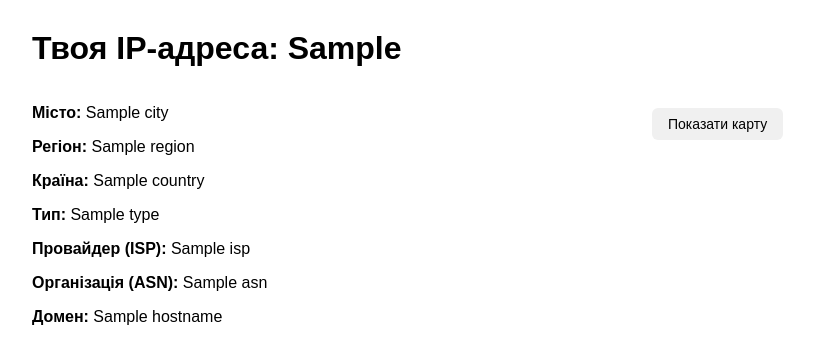
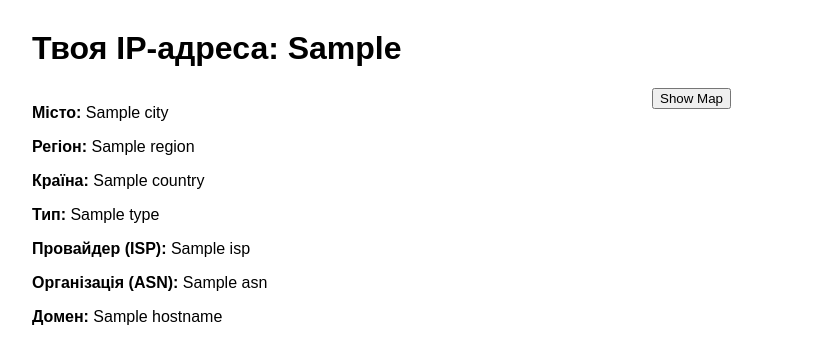
Before and after one commit to Stefanson0888/ip-checker, a FastAPI app: template templates/index.html in a window 1280 px wide. Shown: the top 342 px of the page, without its empty margins (8-822 px from the left). Run offline with FastAPI, Linux system fonts and the light colour scheme; the template is opened without the code that fills it: most values are stand-ins (such as "Sample title", 1, 10 or a date in 2020).

Commit message:
remake map button

```diff
--- a/static/js/main.js
+++ b/static/js/main.js
@@ -1,14 +1,33 @@
-function toggleDetails() {
-    const el = document.getElementById("additional-info");
-    el.style.display = el.style.display === "none" ? "block" : "none";
-}
+document.addEventListener("DOMContentLoaded", function () {
+    const toggleButton = document.getElementById("toggle-map-btn");
+    const mapContainer = document.getElementById("map-container");
 
-function initMap(latitude, longitude) {
-    const map = L.map('map').setView([latitude, longitude], 10);
+    // Прочитай координати з елементів, переданих з бекенду
+    const latitude = parseFloat(document.getElementById("latitude").textContent);
+    const longitude = parseFloat(document.getElementById("longitude").textContent);
+
+    let mapInitialized = false;
+    let map;
+
+    toggleButton.addEventListener("click", function () {
+      if (mapContainer.style.display === "none") {
+        mapContainer.style.display = "block";
+
+        if (!mapInitialized) {
+          map = L.map('map').setView([latitude, longitude], 10);
           L.tileLayer('https://{s}.tile.openstreetmap.org/{z}/{x}/{y}.png', {
             attribution: '© OpenStreetMap contributors'
           }).addTo(map);
           L.marker([latitude, longitude]).addTo(map)
-        .bindPopup("Ти тут!")
+            .bindPopup("You are here!")
             .openPopup();
+
+          mapInitialized = true;
+        } else {
+          map.invalidateSize();
         }
+      } else {
+        mapContainer.style.display = "none";
+      }
+    });
+  });
--- a/templates/index.html
+++ b/templates/index.html
@@ -23,7 +23,13 @@
   <meta name="twitter:image" content="https://ip-checker-vlez.onrender.com/static/img/og-image.png" />
 
   <link rel="icon" type="image/png" href="{{ url_for('static', path='favicon.png') }}" />
-  <link rel="stylesheet" href="https://unpkg.com/leaflet@1.9.3/dist/leaflet.css" />
+  <link
+    rel="stylesheet"
+    href="https://unpkg.com/leaflet@1.9.3/dist/leaflet.css"
+  />
+  <script
+    src="https://unpkg.com/leaflet@1.9.3/dist/leaflet.js">
+</script>
   <style>
     body {
       font-family: Arial, sans-serif;
@@ -151,8 +157,11 @@
     <div class="right-block">
       {% if latitude and longitude %}
       <div class="map-block" id="map-container">
-        <button class="toggle-button" onclick="initMap()">Показати карту</button>
-        <div id="map" style="display: none;"></div>
+        <button id="toggle-map-btn">Show Map</button>
+
+        <div id="map-container" style="display: none; margin-top: 20px;">
+          <div id="map" style="height: 300px; border-radius: 10px;"></div>
+        </div>
       </div>
       {% endif %}
 
```
Lines whose indentation alone changed are shown as unchanged.
